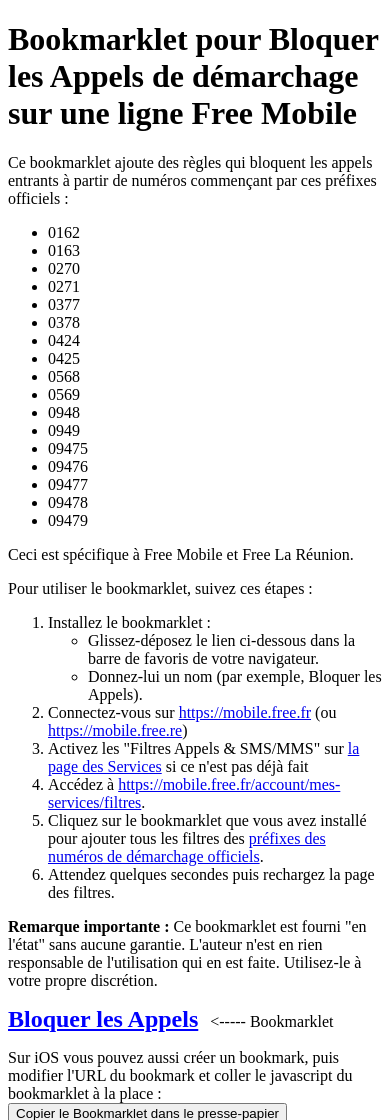
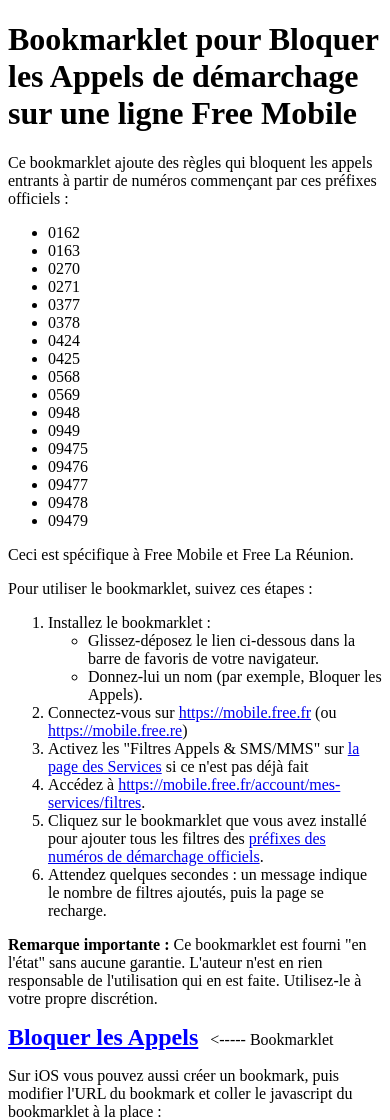
Before and after one commit to jystervinou/free-mobile-filtres-demarchage, a plain HTML site: page index.html in a window 390 px wide. Shown: the top 1120 px of the page. Drawn offline with Linux system fonts and the light colour scheme.

Commit message:
Corrige le bookmarklet : utilise l'URL du formulaire (jeton CSRF requis par Free)
- Free exige désormais csrf-token et ident dans l'URL de sauvegarde des filtres
- Affiche le nombre de filtres ajoutés puis recharge la page (#1)
- Détection exacte des préfixes déjà présents
- Le bouton Copier utilise le même code que le lien (ajoute 09475-09479)

```diff
--- a/index.html
+++ b/index.html
@@ -47,11 +47,11 @@
     <li>Activez les "Filtres Appels &amp; SMS/MMS" sur <a href="https://mobile.free.fr/account/mes-services">la page des Services</a> si ce n'est pas déjà fait</li>
     <li>Accédez à <a href="https://mobile.free.fr/account/mes-services/filtres" target="_blank">https://mobile.free.fr/account/mes-services/filtres</a>.</li>
     <li>Cliquez sur le bookmarklet que vous avez installé pour ajouter tous les filtres des <a href="https://www.service-public.fr/particuliers/actualites/A15938">préfixes des numéros de démarchage officiels</a>.</li>
-    <li>Attendez quelques secondes puis rechargez la page des filtres.</li>
+    <li>Attendez quelques secondes : un message indique le nombre de filtres ajoutés, puis la page se recharge.</li>
   </ol>
   <p><strong>Remarque importante :</strong> Ce bookmarklet est fourni "en l'état" sans aucune garantie. L'auteur n'est en rien responsable de l'utilisation qui en est faite. Utilisez-le à votre propre discrétion.</p>
 
-  <p><a class="large-link" href="javascript:(function(){var e=['0162*','0163*','0270*','0271*','0377*','0378*','0424*','0425*','0568*','0569*','0948*','0949*','09475*','09476*','09477*','09478*','09479*'],t='/account/mes-services/filtres?action=save';function n(e){console.log('Setting filter rule:',e);var o=new XMLHttpRequest;o.onreadystatechange=function(){if(4===o.readyState){if(o.status>=200&&o.status<300)console.log('Successfully set filter rule:',e);else console.error('Failed to set filter rule:',e);r();}},o.open('POST',t,!0),o.setRequestHeader('Content-type','application/x-www-form-urlencoded'),o.send('rule-id=&direction=2&pattern='+encodeURIComponent(e)+'&description=Démarchage&full-day=1&full-week=1&media=1&action=2');}function r(){if(e.length>0){var t=e.shift();var l=document.querySelectorAll('.f-rules__item--msisdn');if(!Array.from(l).some(function(e){return e.innerHTML.includes(t)}))n(t);else(console.log('Filter rule already present:',t),r())}else console.log('All filter rules have been processed.');}r();})();">Bloquer les Appels</a>&nbsp;&nbsp;&nbsp;&lt;&dash;&dash;&dash;&dash;&dash; Bookmarklet</p>
+  <p><a class="large-link" href="javascript:(function(){var e=['0162*','0163*','0270*','0271*','0377*','0378*','0424*','0425*','0568*','0569*','0948*','0949*','09475*','09476*','09477*','09478*','09479*'],f=document.querySelector('form.f-rules__form'),c=0;if(!f){alert('Formulaire des filtres introuvable. Ouvrez la page https://mobile.free.fr/account/mes-services/filtres puis relancez le bookmarklet.');return;}var t=f.getAttribute('action');var x=Array.from(document.querySelectorAll('.f-rules__item--msisdn')).map(function(l){return l.textContent.trim()});function n(p){var o=new XMLHttpRequest;o.onreadystatechange=function(){if(4===o.readyState){if(o.status>=200&amp;&amp;o.status<300){c++;console.log('Filtre ajouté :',p)}else console.error('Échec pour le filtre :',p,o.status);r()}};o.open('POST',t,!0);o.setRequestHeader('Content-type','application/x-www-form-urlencoded');o.send('rule-id=&amp;direction=2&amp;pattern='+encodeURIComponent(p)+'&amp;description='+encodeURIComponent('Démarchage')+'&amp;full-day=1&amp;full-week=1&amp;media=1&amp;action=2')}function r(){if(e.length>0){var p=e.shift();if(x.indexOf(p)<0)n(p);else{console.log('Filtre déjà présent :',p);r()}}else{alert(c+' filtre(s) ajouté(s). La page va se recharger.');location.reload()}}r()})();">Bloquer les Appels</a>&nbsp;&nbsp;&nbsp;&lt;&dash;&dash;&dash;&dash;&dash; Bookmarklet</p>
 
   <p>Sur iOS vous pouvez aussi créer un bookmark, puis modifier l'URL du bookmark et coller le javascript du bookmarklet à la place : <button id="copyButton">Copier le Bookmarklet dans le presse-papier</button></p>
 
@@ -60,7 +60,7 @@
   <img src="https://jystervinou.github.io/free-mobile-filtres-demarchage/regles-prefixe-demarchages.png" alt="Exemple des préfixes de démarchage" style="max-width: 100%;">
 
   <script>
-        const bookmarkletCode = `javascript:(function(){var%20e=['0162*','0163*','0270*','0271*','0377*','0378*','0424*','0425*','0568*','0569*','0948*','0949*'],t='/account/mes-services/filtres?action=save';function%20n(e){console.log('Setting%20filter%20rule:',e);var%20o=new%20XMLHttpRequest;o.onreadystatechange=function(){if(4===o.readyState){if(o.status%3E=200&&o.status%3C300)console.log('Successfully%20set%20filter%20rule:',e);else%20console.error('Failed%20to%20set%20filter%20rule:',e);r();}},o.open('POST',t,!0),o.setRequestHeader('Content-type','application/x-www-form-urlencoded'),o.send('rule-id=&direction=2&pattern='+encodeURIComponent(e)+'&description=Démarchage&full-day=1&full-week=1&media=1&action=2');}function%20r(){if(e.length%3E0){var%20t=e.shift();var%20l=document.querySelectorAll('.f-rules__item--msisdn');if(!Array.from(l).some(function(e){return%20e.innerHTML.includes(t)}))n(t);else(console.log('Filter%20rule%20already%20present:',t),r())}else%20console.log('All%20filter%20rules%20have%20been%20processed.');}r();})();`;
+        const bookmarkletCode = document.querySelector('a.large-link').getAttribute('href');
 
         document.getElementById("copyButton").addEventListener("click", function() {
             const textArea = document.createElement("textarea");
```
